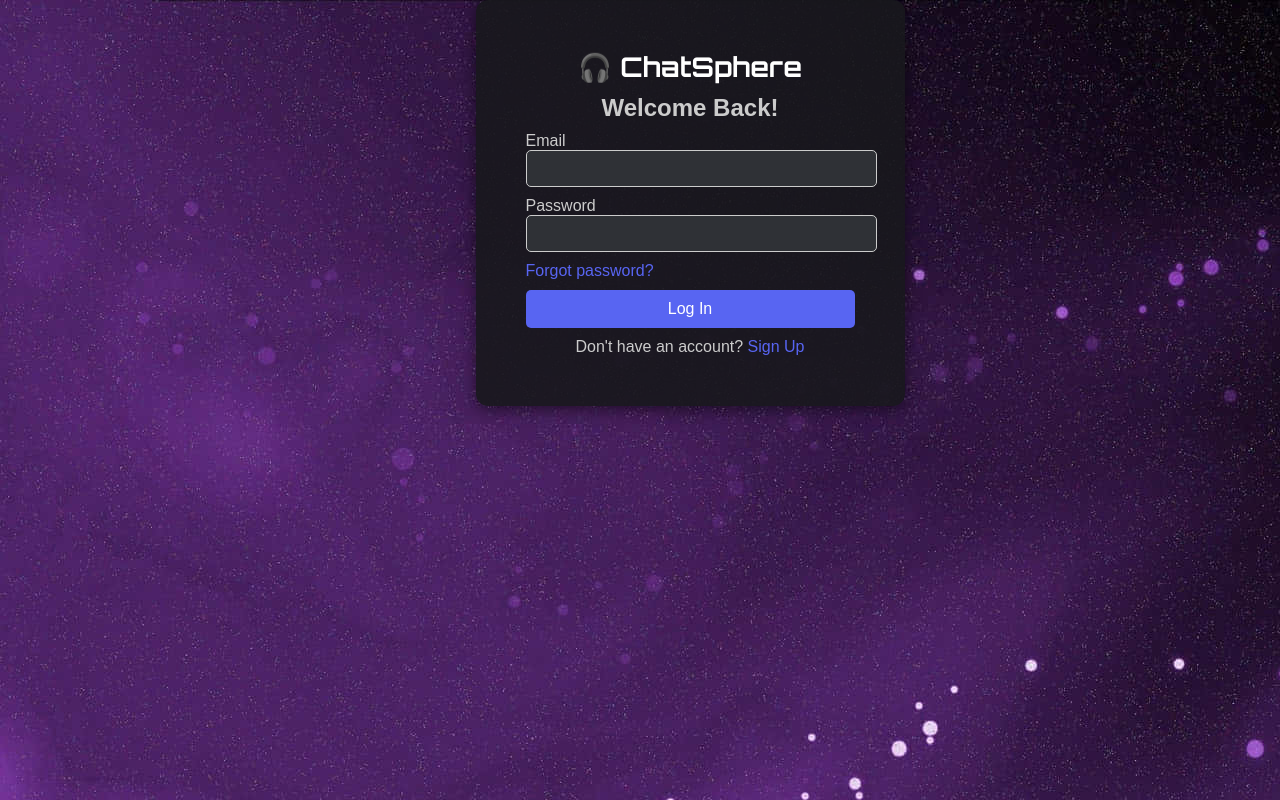
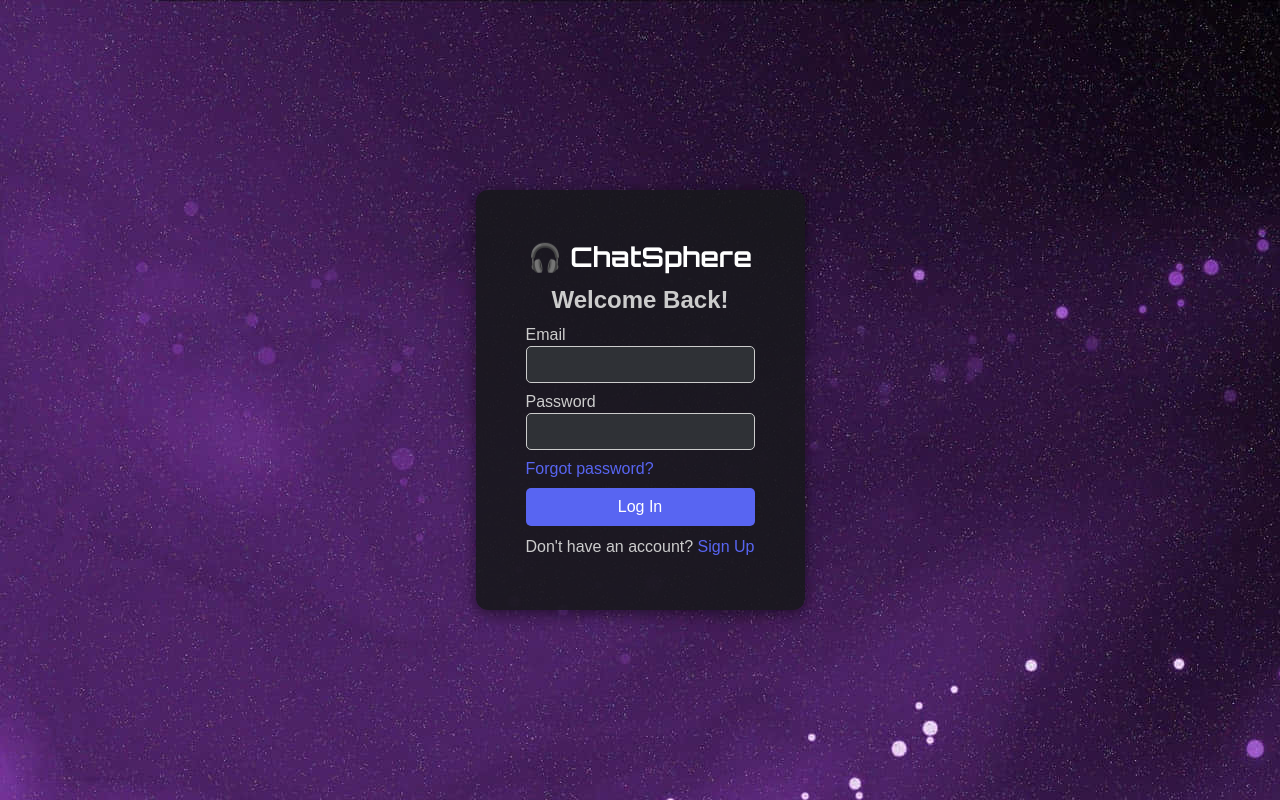
Before and after one commit to AbdurRehmanMalik1/ChattingApp, a React (Vite) app in the folder frontend/: page / in a window 1280 px wide. Built offline with nearby package versions, Linux system fonts and the light colour scheme.

Commit message:
Fixed forms again

```diff
--- a/frontend/src/components/Login.jsx
+++ b/frontend/src/components/Login.jsx
@@ -5,16 +5,15 @@ import '../css/form.css';
 const Login = ({ toggleForm }) => {
   return (
     <div className="background app-theme-primary">
-      <div>
-        <div className="form-container app-theme-secondary">
+        <div className="login-container app-theme-secondary">
           <div className="logo">🎧 ChatSphere</div>
           <h2>Welcome Back!</h2>
           <form className="login-form">
-            <div>
+            <div className="login-form-row">
               <label htmlFor="email">Email</label>
               <input type="email" id="email" required />
             </div>
-            <div>
+            <div className="login-form-row">
               <label htmlFor="password">Password</label>
               <input type="password" id="password" required />
             </div>
@@ -42,7 +41,7 @@ const Login = ({ toggleForm }) => {
             </button>
           </p>
         </div>
-      </div>
+
     </div>
   );
 };
--- a/frontend/src/components/Signup.jsx
+++ b/frontend/src/components/Signup.jsx
@@ -25,7 +25,6 @@ const Signup = ({ toggleForm }) => {
 
   return (
     <div className="background app-theme-primary">
-      <div className="signup-div">
         <div className="signup-container app-theme-secondary">
           <div className="logo">🎧 ChatSphere</div>
           <h2>Create Your Account</h2>
@@ -99,7 +98,6 @@ const Signup = ({ toggleForm }) => {
               Sign Up
             </button>
           </form>
-
           <p>
             Already have an account?{" "}
             <button
@@ -116,7 +114,6 @@ const Signup = ({ toggleForm }) => {
             </button>
           </p>
         </div>
-      </div>
     </div>
   );
 };
--- a/frontend/src/css/form.css
+++ b/frontend/src/css/form.css
@@ -7,26 +7,34 @@
 h2 {
   color: #ccc;
 }
-.form-container {
+.login-container {
+    margin-top: auto;
+    margin-bottom: auto;
     background: rgba(24, 24, 28, 0.9);
     padding: 50px;
     border-radius: 12px;
-    width: 100%;
-    max-width: 450px;
     box-shadow: 0 4px 15px rgba(0, 0, 0, 0.5);
     text-align: center;
     display: flex;
     flex-direction: column;
-    row-gap: 10px;
+    row-gap: 12px;
+    height: 20rem;
   }
-
+  .login-form-row{
+    display: flex;
+    flex-direction:column;
+    row-gap:2px;
+  }
   .signup-container {
+    margin: 12px 0px;
     background-color: rgba(24, 24, 28, 0.9);
     border-radius: 15px;
     box-shadow: 0px 4px 10px rgba(0, 0, 0, 0.3);
     width: 100%;
     max-width: 450px;
     padding: 38px;
+    display: flex;
+    flex-direction: column;
   }
   .signup-form{
     display: flex;
@@ -37,16 +45,13 @@ h2 {
   .login-form{
     display: flex;
     flex-direction: column;
-    width: 100%;
     row-gap: 10px;
   }
   label {
-    display: block;
     text-align: left;
     color: #ccc;
   }
   input, select {
-    width: 100%;
     padding: 10px;
     border-radius: 5px;
     border: 1px solid #ccc;
--- a/frontend/src/css/index.css
+++ b/frontend/src/css/index.css
@@ -3,7 +3,6 @@ body {
     padding: 0;
     font-family: Arial, sans-serif;
   }
-
 
   .app-theme-primary {
     background: linear-gradient(to bottom, #714ec8, #8f94fb);
```
